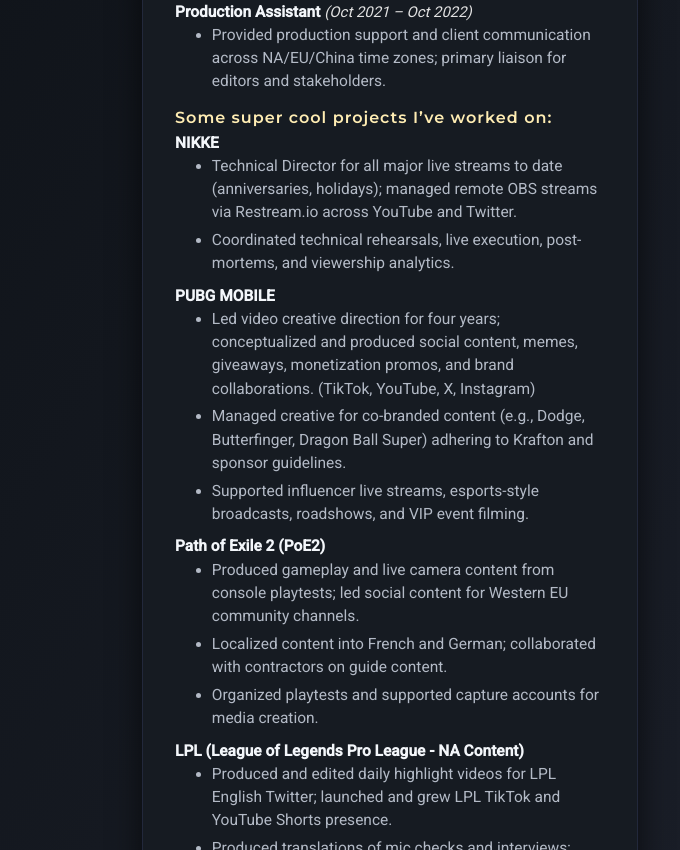
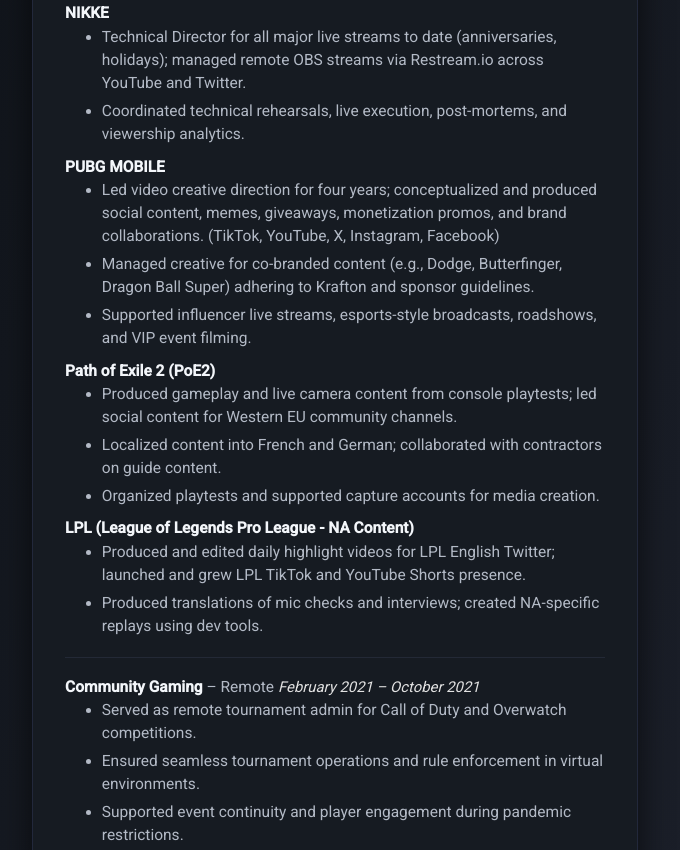
Before and after one commit to Quailone86/JGhome, a plain HTML site: page index.html in a window 1280 px wide. Shown: the part 4072-4922 px from the top of the page, without its empty margins (477-1157 px from the left). Drawn offline with Linux system fonts and the light colour scheme.

Commit message:
Update index.html
increase resume width

```diff
--- a/index.html
+++ b/index.html
@@ -113,7 +113,7 @@
         }
 
         .resume {
-            flex: 1 1 40%;
+            flex: 1 1 47%;
             background: var(--secondary-bg);
             border-radius: var(--border-radius);
             padding: 2.2rem 2rem 2rem 2rem;
@@ -123,7 +123,7 @@
             flex-direction: column;
             gap: 1.25rem;
             min-width: 340px;
-            max-width: 430px;
+            max-width: 540px;
             margin-bottom: 2.5rem;
             margin-left: auto;
         }
@@ -184,6 +184,12 @@
         .resume-section a:hover {
             color: #fff9c4;
             background: #332e1a;
+        }
+        /* Separation line for resume section */
+        .resume-section hr {
+            border: 0;
+            border-top: 1px solid #232936;
+            margin: 1.2rem 0;
         }
         @media (max-width: 1080px) {
             main {
@@ -280,7 +286,7 @@
                 <a href="https://www.linkedin.com/in/jonathan-geisinger-venti/" target="_blank" rel="noopener">LinkedIn Profile</a>
             </p>
             <p>
-                Associate Producer with experience in game production, esports tournament operations, and localized marketing content. Adept at coordinating cross-functional teams for global game publisher campaigns and live events.
+                Associate Producer with experience in game production, esports tournament operations, and localized marketing content. Adept at coordinating cross-functional teams for global game publishing and creative video projects.
             </p>
         </div>
 
@@ -288,7 +294,7 @@
             <h3>Summary of Qualifications</h3>
             <ul>
                 <li><strong>Game Production Expertise:</strong> Led capture teams and provided full producer support for Tencent AAA mobile and PC titles including PUBG: MOBILE, Honor of Kings, and Path of Exile 2.</li>
-                <li><strong>Cross-Functional Collaboration:</strong> Managed internal and external stakeholders, including localization teams, editors, and brand managers to deliver polished video content and live events.</li>
+                <li><strong>Cross-Functional Collaboration:</strong> Managed internal and external stakeholders, including localization teams, editors, and brand managers to deliver polished video content.</li>
                 <li><strong>Marketing & Content Strategy:</strong> Developed localized content for the North American market and supported social media initiatives across various platforms.</li>
                 <li><strong>Esports & Tournament Operations:</strong> Coordinated remote and live tournaments for major esports titles such as Call of Duty, Overwatch, and Halo MCC.</li>
             </ul>
@@ -319,7 +325,7 @@
 
             <p><strong>PUBG MOBILE</strong></p>
             <ul>
-                <li>Led video creative direction for four years; conceptualized and produced social content, memes, giveaways, monetization promos, and brand collaborations. (TikTok, YouTube, X, Instagram)</li>
+                <li>Led video creative direction for four years; conceptualized and produced social content, memes, giveaways, monetization promos, and brand collaborations. (TikTok, YouTube, X, Instagram, Facebook)</li>
                 <li>Managed creative for co-branded content (e.g., Dodge, Butterfinger, Dragon Ball Super) adhering to Krafton and sponsor guidelines.</li>
                 <li>Supported influencer live streams, esports-style broadcasts, roadshows, and VIP event filming.</li>
             </ul>
@@ -336,6 +342,8 @@
                 <li>Produced and edited daily highlight videos for LPL English Twitter; launched and grew LPL TikTok and YouTube Shorts presence.</li>
                 <li>Produced translations of mic checks and interviews; created NA-specific replays using dev tools.</li>
             </ul>
+
+            <hr>
 
             <p><strong>Community Gaming</strong> – Remote <em>February 2021 – October 2021</em></p>
             <ul>
@@ -363,6 +371,7 @@
             <ul>
                 <li>UC Irvine – Certificate Course, Esports Project Management</li>
                 <li>Stony Brook University – Information Systems, Writing, Japanese Studies</li>
+                <li>Professional Scrum Master I (PSM1) – Scrum.org</li>
             </ul>
         </div>
     </section>
```
